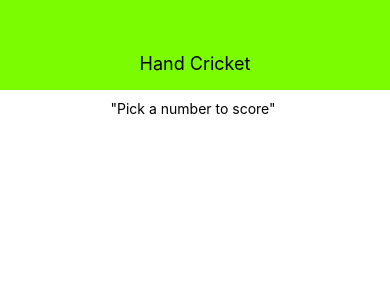
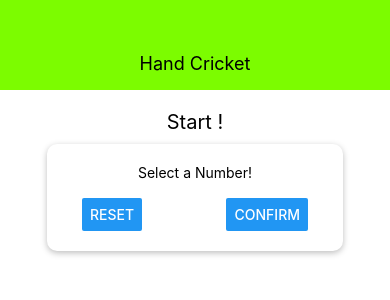
Before and after one commit to Ardad2/hand-cricket-mobile, a React Native app: screen / in a window 390 px wide. Shown: the top 300 px of the page. Built offline with nearby package versions, Linux system fonts and the light colour scheme.

Commit message:
creating some styles

```diff
--- a/screens/StartGameScreen.js
+++ b/screens/StartGameScreen.js
@@ -1,10 +1,19 @@
 import React from 'react';
-import { View, Text, StyleSheet} from 'react-native';
+import { View, Text, StyleSheet, TextInput, Button} from 'react-native';
 
 const StartGameScreen = props => {
     return (
         <View style={styles.screen}>
-            <Text>"Pick a number to score" </Text>
+            <Text style={styles.title}>Start !</Text>
+         <View style={styles.inputContainer}>
+             <Text>Select a Number!</Text>
+             <TextInput />
+             <View style={styles.buttonContainer}>
+                 <Button title = "Reset" onPress={() => {}}/>
+                 <Button title = "Confirm" onPress={() => {}}/>
+             </View>
+
+         </View>
 
         </View>
     );
@@ -15,6 +24,29 @@
         flex: 1,
         padding: 10,
         alignItems: 'center',
+    },
+    title: {
+        fontSize: 20,
+        marginVertical: 10
+    },
+    inputContainer: {
+        width: 300,
+        maxWidth: '80%',
+        alignItems: 'center',
+        shadowColor: 'black',
+        shadowOffset: { width: 0, height: 2},
+        shadowRadius: 6,
+        shadowOpacity: 0.26,
+        elevation: 8,
+        backgroundColor: 'white',
+        padding: 20,
+        borderRadius: 10
+    },
+    buttonContainer: {
+        flexDirection: 'row',
+        width: '100%',
+        justifyContent: 'space-between',
+        paddingHorizontal: 15
     }
 });
 
```
Also changed, not shown: components/Card.js (added, +21 -0 lines).
